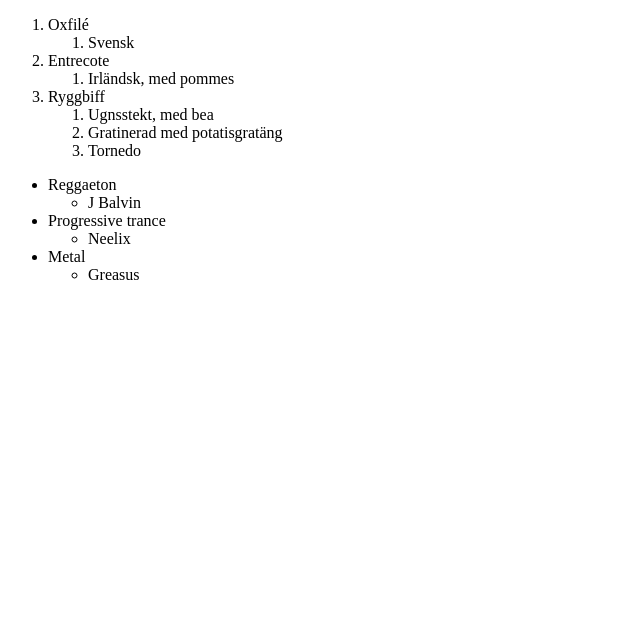
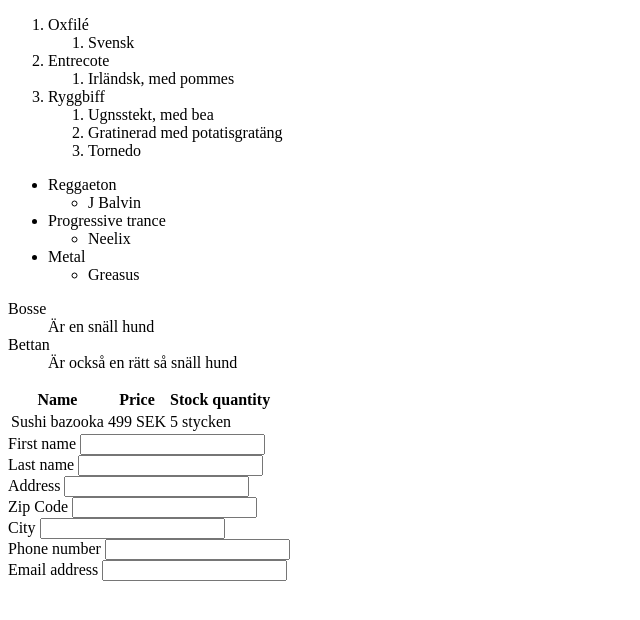
Before and after one commit to veronikaliverstam1988/html-exercises, a plain HTML site: page exercise-3/index.html in a window 1280 px wide. Shown: the whole page, without its empty margins (0-640 px from the left). Drawn offline with Linux system fonts and the light colour scheme.

Commit message:
nu fixar vi igen

```diff
--- a/exercise-3/index.html
+++ b/exercise-3/index.html
@@ -41,6 +41,63 @@
 
     </ul>
 
+<dl>
+    <dt>Bosse</dt>
+    <dd>Är en snäll hund</dd>
+    <dt>Bettan</dt>
+    <dd>Är också en rätt så snäll hund</dd>
+</dl>
 
+<table>
+    <tr>
+        <th>Name</th>
+        <th>Price</th>
+        <th>Stock quantity</th>
+    </tr>
+    <tr>
+        <td>Sushi bazooka</td>
+        <td>499 SEK</td>
+        <td>5 stycken</td>
+    </tr>
+</table>
+
+
+
+<form>
+
+    <label>First name</label>
+    <input type="text" name="firstName">
+    <br>
+
+    <label>Last name</label>
+    <input type="text" name="lastName">
+    <br>
+
+    <label>Address</label>
+    <input type="text" name="Address">
+
+    <br>
+    <label>Zip Code</label>
+    <input type="text name=ZipCode">
+
+    <br>
+
+    <label>City</label>
+    <input type="text name=City">
+
+    <br>
+
+    <label>Phone number</label>
+    <input type="text name=PhoneNumber">
+
+    <br>
+
+    <label>Email address</label>
+    <input type="text name=Email">
+
+    <br>
+
+
+</form>
 </body>
 </html>
```
